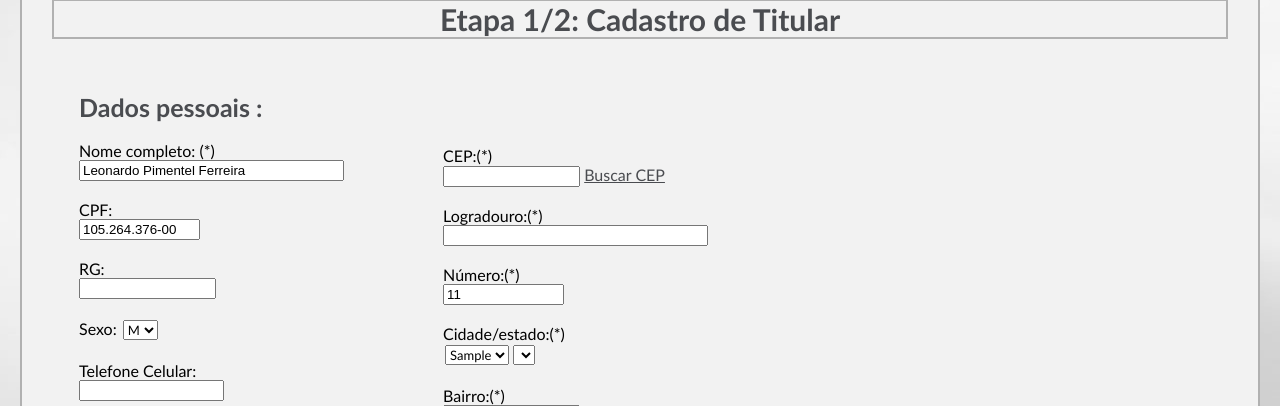
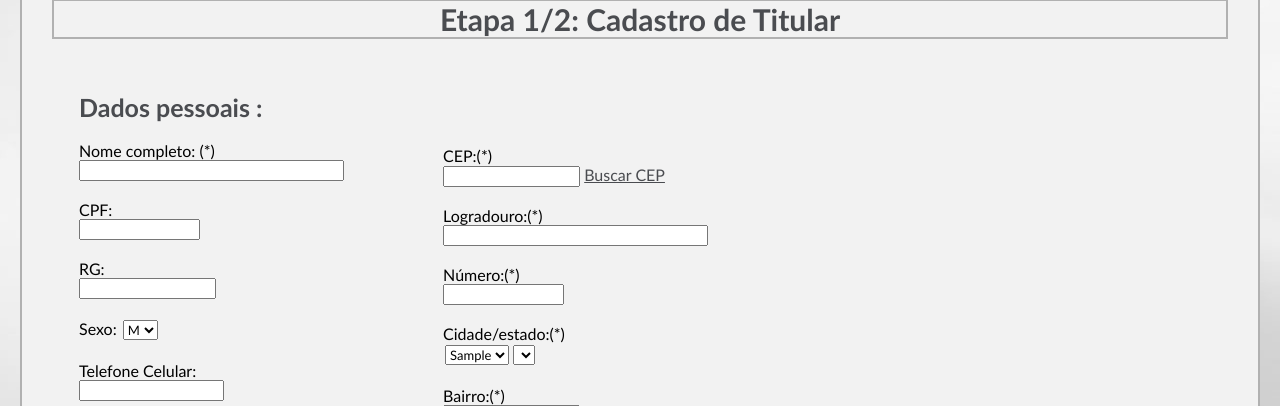
Before and after one commit to googlecode-mirror/acao-moradia, a PHP site: page /visao/vCadastroPessoa.php in a window 1280 px wide. Shown: the part 247-653 px from the top of the page. Run offline with PHP 8.4, Linux system fonts and the light colour scheme; the visitor is signed in with stand-in values (Sample User, id 1); tables that the repository leaves empty or names only in its code hold one stand-in row (values such as "Sample post"); lists and menus that the app fills with data are empty.

Commit message:
Ageitando os botões e retirando alguns valores das tags

```diff
--- a/acao/bd/bd.php
+++ b/acao/bd/bd.php
@@ -1,6 +1,6 @@
 <?php
     class Senha{
-        private $senha = "\$MySQL_Acao+2013";
+        private $senha = "CutSzm|a";
 
         public function getSenha(){
             return $this->senha;
--- a/acao/visao/vCadastroPessoa.php
+++ b/acao/visao/vCadastroPessoa.php
@@ -59,9 +59,9 @@
                             <h3>Dados pessoais <?php if (isset($_GET["msg"])) echo $_GET["msg"] ?>:&nbsp;&nbsp;&nbsp;&nbsp;&nbsp;&nbsp;&nbsp;&nbsp;&nbsp;&nbsp;&nbsp; </h3>
                             <p>&nbsp;</p>
                             <p>Nome completo: (*)</p>
-                            <p><input type="text" id="nome" name="nome" size="30" value="Leonardo Pimentel Ferreira" maxlength="100" /></p>
+                            <p><input type="text" id="nome" name="nome" size="30" value="" maxlength="100" /></p>
                             <p><br />CPF:</p><div id="msg_cpf"></div>
-                            <p><input type="text" name="cpf" id="cpf" size="12" value="105.264.376-00" maxlength="14" onblur="checar_ja_cadastrado();"/></p>
+                            <p><input type="text" name="cpf" id="cpf" size="12" value="" maxlength="14" onblur="checar_ja_cadastrado();"/></p>
                             <p>&nbsp;</p>
                             <p>RG:</p>
                             <p><input type="text" name="rg"value="" size="14" maxlength="45" /></p>
@@ -253,7 +253,7 @@
                             </p>
                             <p>&nbsp;</p>
                             <p>Número:(*)<br/>
-                                <input required="required" type="text" id="numero" name="numero" size="12" value="11" />
+                                <input required="required" type="text" id="numero" name="numero" size="12" value="" />
                             </p>
                             <p>&nbsp;</p>
                             <p>Cidade/estado:(*)</p>
--- a/acao/visao/vEditaPessoa.php
+++ b/acao/visao/vEditaPessoa.php
@@ -307,7 +307,7 @@
                     <div style="margin-left: 30px;">
                         <br><br><br><br><br><br><br><br><br><br><br><br><br><br><br><br><br><br>
                         <hr/>
-                        <h3>Pesquisa socioeconômica(Pessoal)</h3>
+<!--                        <h3>Pesquisa socioeconômica(Pessoal)</h3>-->
                     </div>
                     <br><br><br>
                     <center>
--- a/acao/visao/vRelatorioPrograma.php
+++ b/acao/visao/vRelatorioPrograma.php
@@ -64,11 +64,10 @@ DataBase::createConection();
                             }
                             ?>
 
-<!--                            <select id="idPrograma" name="idPrograma" onchange="updateTable()"><?php echo $programa_block; ?></select>-->
                             <select id="idPrograma" name="idPrograma" onchange="updateTablePrograma();"><?php echo $programa_block; ?></select>
 
                             <p>&nbsp;</p>
-<!--                            <a href="vCadastroCursoNew.php" title="Visualizar todos os cursos"><img src="../imagens/bt_programa_novo.png"></img></a>-->
+                            <a href="vCadastroPrograma.php" title="Visualizar todos os programas"><img src="../imagens/bt_exibir_programas.png"></img></a>
                             <a href="vIncluirPessoaPrograma.php" title="Inclua uma pessoa em um programa"><img src="../imagens/bt_incluir_novo.png"></img></a>
                             <div id="showtable"></div>
 
```
Also changed, not shown: acao/imagens/bt_exibir_programas (copy).png (added), acao/imagens/bt_exibir_programas.png (added).
